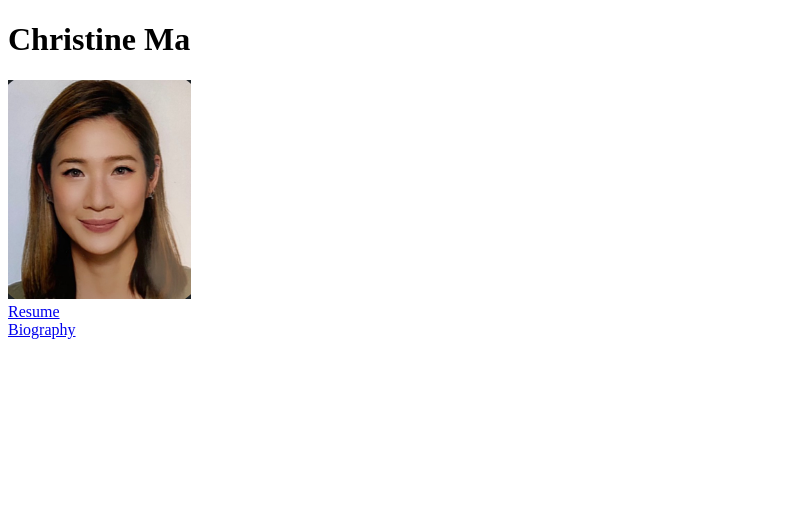
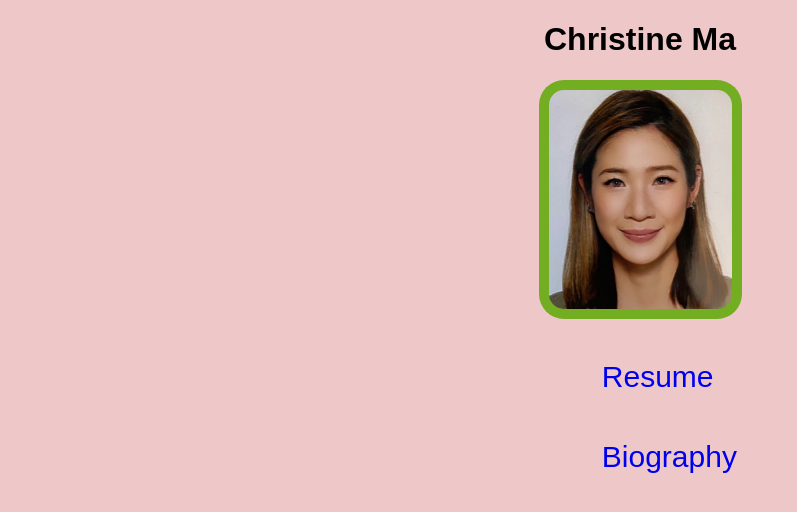
Before and after one commit to chengima/Portfolio, a plain HTML site: page index.html in a window 1280 px wide. Shown: the whole page, without its empty margins (0-797 px from the left). Drawn offline with Linux system fonts and the light colour scheme.

Commit message:
add css to index

```diff
--- a/index.html
+++ b/index.html
@@ -2,11 +2,13 @@
 <html>
 <head>
 <title>Home Page</title>
+<link rel="stylesheet" href="styles.css">
+
 </head>
 <body>
 
-<h1>Christine Ma</h1>
-<img src="headshot.jpg" alt="headshot">
+<h1 id = name>Christine Ma</h1>
+<img id="headshot" src="headshot.jpg" alt="headshot">
 <br>
 <a href="resume.html" target="_blank">Resume</a>
 <br>
--- /dev/null
+++ b/styles.css
@@ -0,0 +1,23 @@
+body {background-color: rgba(201, 76, 76, 0.3)}
+#name { text-align: center;
+    font-family: Fantasy;}
+#headshot {
+    display: block;
+    margin-left: auto;
+    margin-right: auto;
+    border-radius: 25px;
+    background: #73AD21;
+    padding: 10px;
+    }
+
+a {
+    position: relative;
+    left: 45%;
+    font-family: Sans-serif;
+    font-size: 30px;
+    line-height: 1em;
+    display: inline-block;
+    text-decoration: none;
+    padding: 10px;
+    margin: 15px;
+}
```
